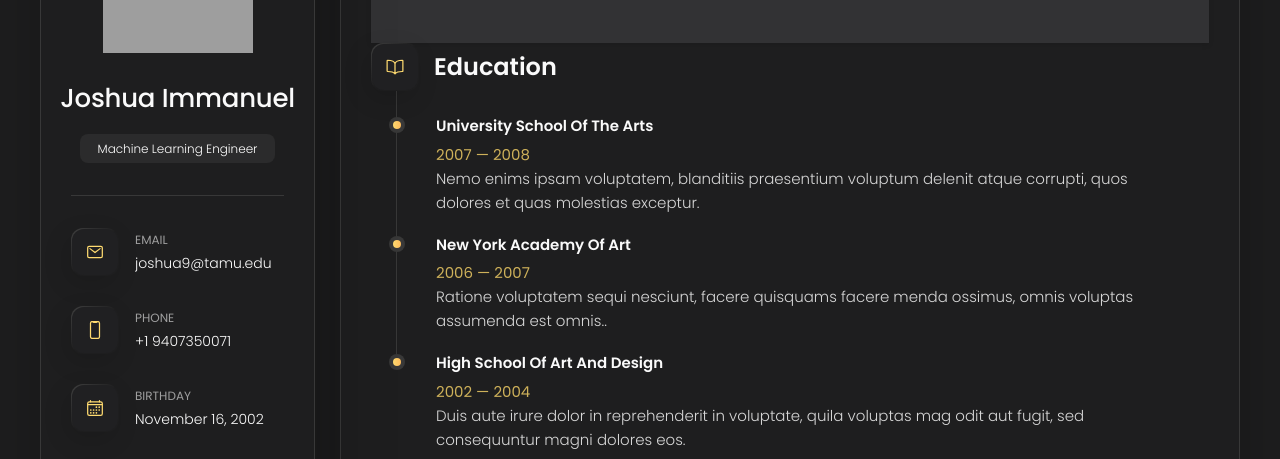
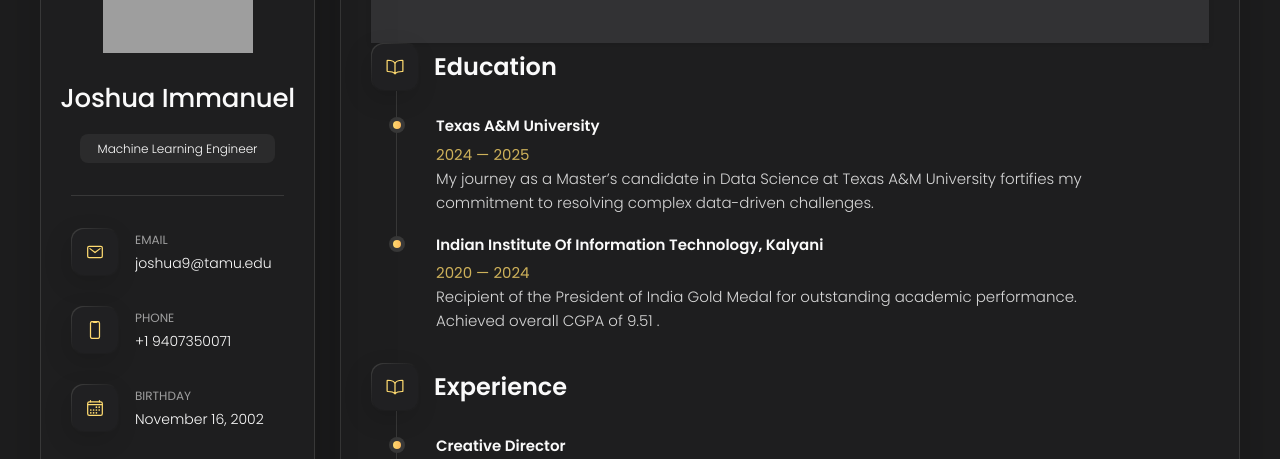
Before and after one commit to Joshua-Immanuel/Portfolio, a plain HTML site: page index.html in a window 1280 px wide. Both pictures are taken after a click on the button "Resume". Shown: the part 181-640 px from the top of the page. Drawn offline with nearby package versions, Linux system fonts and the light colour scheme; grey boxes are pictures that could not be loaded; files whose address does not match are found by name.

Commit message:
Update index.html

```diff
--- a/index.html
+++ b/index.html
@@ -532,42 +532,27 @@
 
             <li class="timeline-item">
 
-              <h4 class="h4 timeline-item-title">University school of the arts</h4>
+              <h4 class="h4 timeline-item-title">Texas A&M University</h4>
 
-              <span>2007 — 2008</span>
+              <span>2024 — 2025</span>
 
               <p class="timeline-text">
-                Nemo enims ipsam voluptatem, blanditiis praesentium voluptum delenit atque corrupti, quos dolores et
-                quas molestias
-                exceptur.
+                My journey as a Master’s candidate in Data Science at Texas A&M University fortifies my commitment to resolving complex data-driven challenges.
               </p>
 
             </li>
 
             <li class="timeline-item">
 
-              <h4 class="h4 timeline-item-title">New york academy of art</h4>
+              <h4 class="h4 timeline-item-title">Indian Institute of Information Technology, Kalyani</h4>
 
-              <span>2006 — 2007</span>
+              <span>2020 — 2024</span>
 
               <p class="timeline-text">
-                Ratione voluptatem sequi nesciunt, facere quisquams facere menda ossimus, omnis voluptas assumenda est
-                omnis..
+                Recipient of the President of India Gold Medal for outstanding academic performance. Achieved overall CGPA of 9.51 .
               </p>
 
             </li>
-
-            <li class="timeline-item">
-
-              <h4 class="h4 timeline-item-title">High school of art and design</h4>
-
-              <span>2002 — 2004</span>
-
-              <p class="timeline-text">
-                Duis aute irure dolor in reprehenderit in voluptate, quila voluptas mag odit aut fugit, sed consequuntur
-                magni dolores
-                eos.
-              </p>
 
             </li>
 
```
